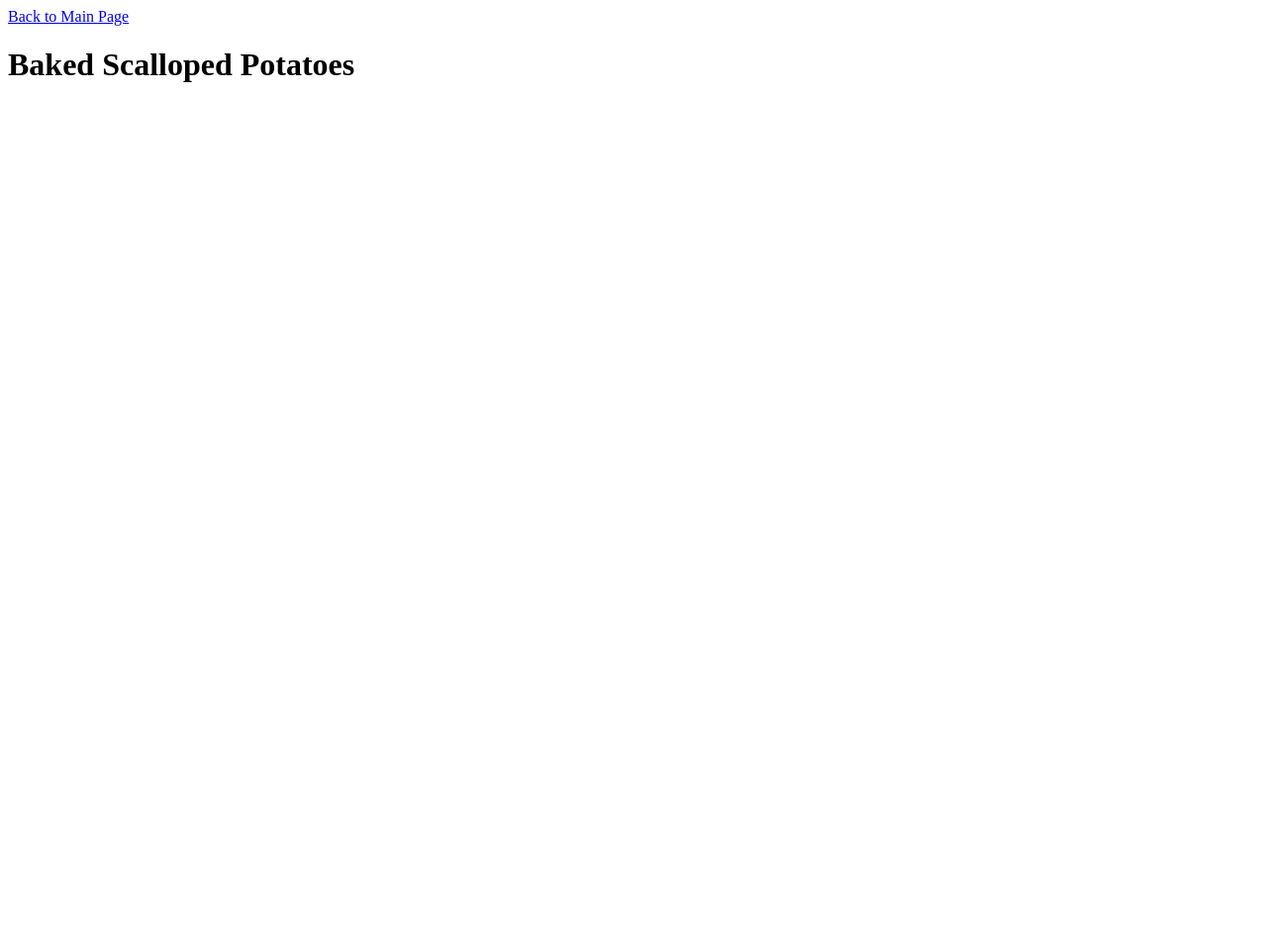
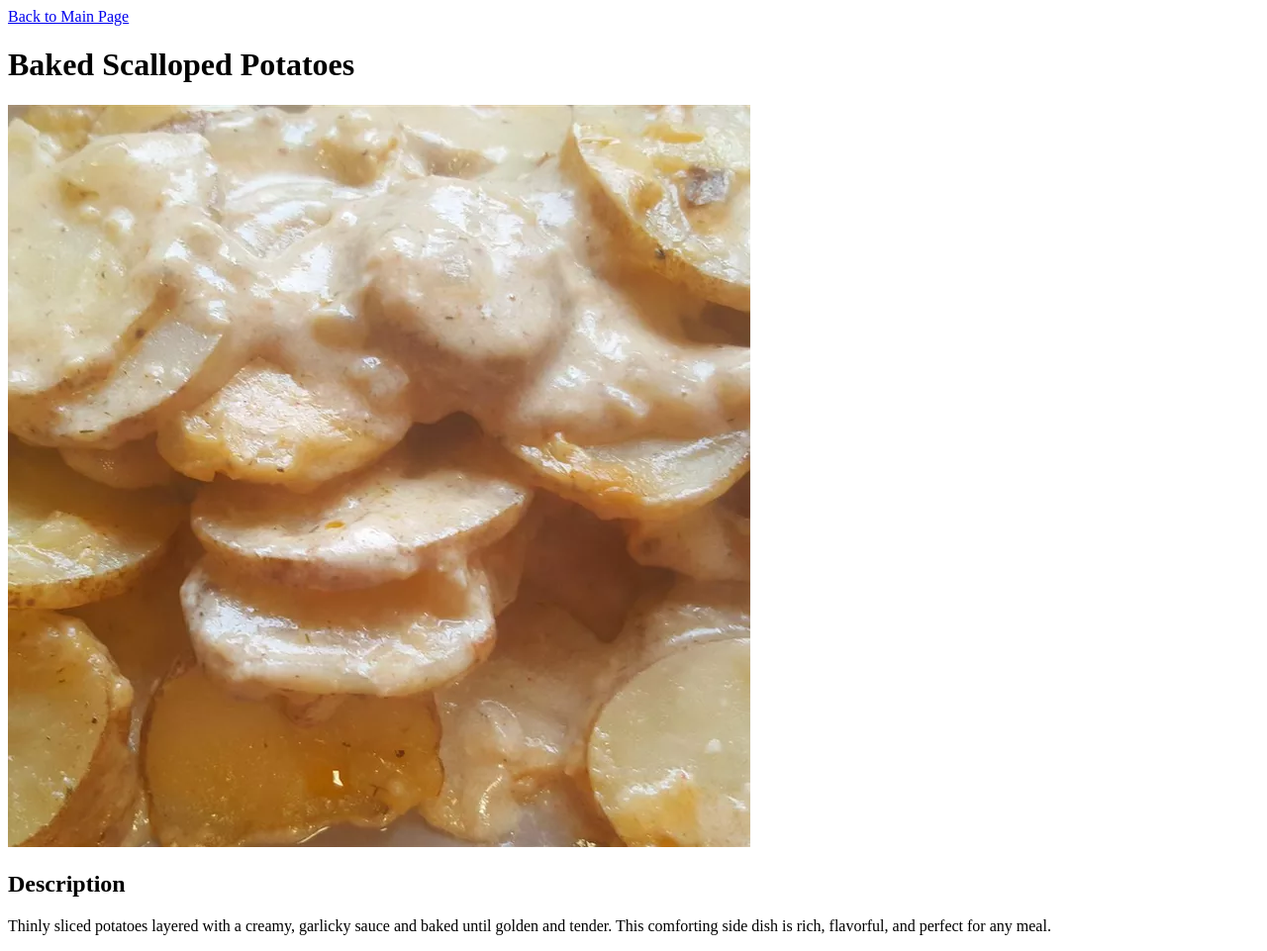
Before and after one commit to seithsu/odin-recipes, a plain HTML site: page recipes/baked-scalloped-potatoes.html in a window 1280 px wide. Shown: the whole page at 99% size. Before the commit the page ends 800 px from the top, so only its background shows below. Drawn offline with Linux system fonts and the light colour scheme.

Commit message:
add image and description baked-scalloped-potatoes

```diff
--- a/recipes/baked-scalloped-potatoes.html
+++ b/recipes/baked-scalloped-potatoes.html
@@ -7,5 +7,8 @@
   <body>
     <a href="../index.html">Back to Main Page</a>
     <h1>Baked Scalloped Potatoes</h1>
+    <img src="../img/scallopedpotatoes/scalloped-1.webp" alt="scalloped-1">
+    <h2>Description</h2>
+    <p>Thinly sliced potatoes layered with a creamy, garlicky sauce and baked until golden and tender. This comforting side dish is rich, flavorful, and perfect for any meal.</p>
   </body>
 </html>
```
